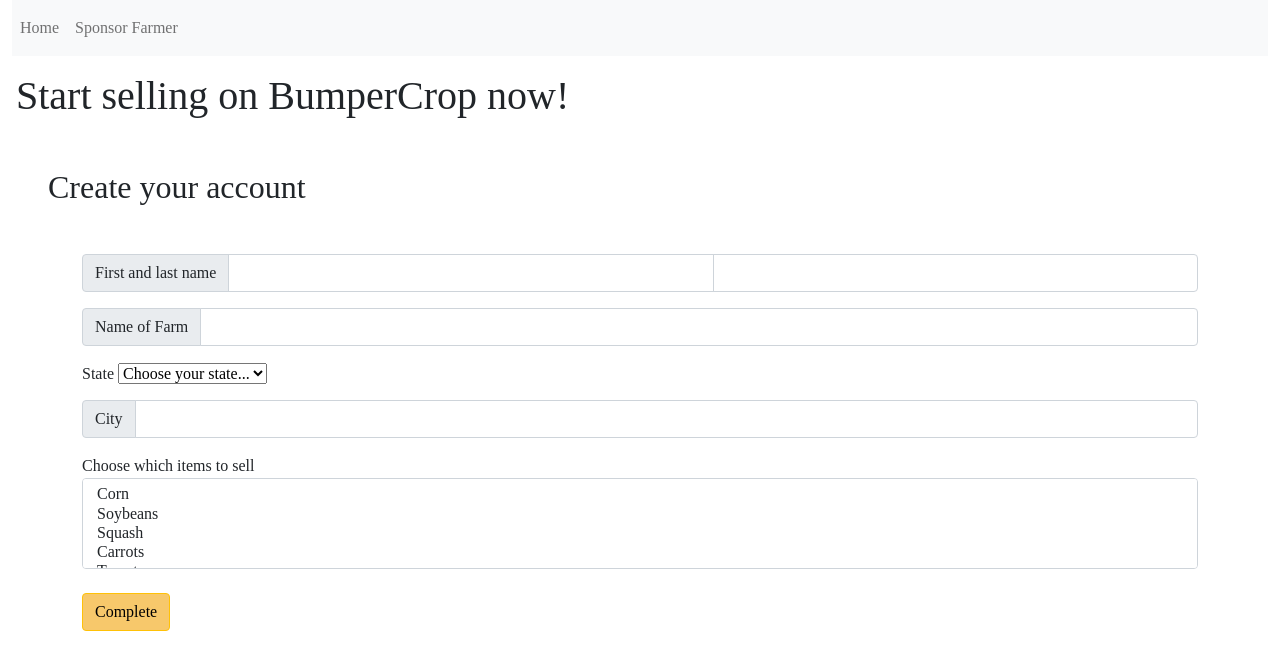
After one commit to Indiana-Agriculture-Team-2/agriculture-team2, a Flask app: page /accountcreation in a window 1280 px wide. The commit adds this page. Shown: the top 670 px of the page. Run offline with Flask 2, Linux system fonts and the light colour scheme.

Commit message:
account creation and checkout

```diff
--- a/flask-fire/server/src/app.py
+++ b/flask-fire/server/src/app.py
@@ -19,18 +19,40 @@ class Farmer:
 farmers = ["David Lamb", "Michael Smith", "John Doe", "Sarah Smith", "Joe Brown", "Emma Johnson"]
 farmNames = ["Boulder Valley Lands", "Bull's Eye Farms", "Black Raven Farm", "Meadowland Pastures", "Robinwood Estate", "Stallion Estate"]
 locations = ["Lebonon, IN", "Carmel, IN", "Fort Wayne, IN", "Bluffton, IN", "Bloominton, IN", "Greenfield, IN"]
+productsList = ["Corn", "Soybeans", "Squash", "Carrots", "Tomatoes"]
 products = [["Tomatoes"], ["Corn", "Soybeans"], ["Corn"], ["Squash", "Tomatoes"], ["Carrots", "Squash", "Tomatoes"], ["Soybeans"]]
 delivery = [True, True, False, True, False, False]
+
+## List of states
+states = ["Alabama","Alaska","Arizona","Arkansas","California","Colorado",
+  "Connecticut","Delaware","Florida","Georgia","Hawaii","Idaho","Illinois",
+  "Indiana","Iowa","Kansas","Kentucky","Louisiana","Maine","Maryland",
+  "Massachusetts","Michigan","Minnesota","Mississippi","Missouri","Montana",
+  "Nebraska","Nevada","New Hampshire","New Jersey","New Mexico","New York",
+  "North Carolina","North Dakota","Ohio","Oklahoma","Oregon","Pennsylvania",
+  "Rhode Island","South Carolina","South Dakota","Tennessee","Texas","Utah",
+  "Vermont","Virginia","Washington","West Virginia","Wisconsin","Wyoming"]
 
 @app.route('/sponsor')
 def sponsor():
     return render_template("sponsor.html", farmers=farmers, farmNames=farmNames, locations=locations, products=products, delivery=delivery)
 
+@app.route('/accountcreation')
+def accountcreation():
+    return render_template("accountcreation.html", states=states, productsList=productsList)
 
 @app.route('/checkout/<name>/')
 def checkout(name):
     return render_template("checkout.html", name=name)
 
+@app.route('/complete')
+def complete():
+    return render_template("complete.html")
+
+@app.route('/social', methods=["GET", "POST"])
+def social():
+    return render_template("social.html")
+
 if __name__ == '__main__':
     ##debug=True,host='0.0.0.0',port=int(os.environ.get('PORT', 8080))
     app.run()
--- /dev/null
+++ b/flask-fire/server/src/templates/accountcreation.html
@@ -0,0 +1,43 @@
+{% extends "base.html" %}
+{% block title %} Account Creation {% endblock %}
+
+{% block content %}
+
+<h1 class="m-3"> Start selling on BumperCrop now! </h1>
+<h2 class="m-5"> Create your account </h2>
+
+<div class="container-sm">
+    <form>
+        <div class="input-group mb-3">
+            <span class="input-group-text">First and last name</span>
+            <input type="text" aria-label="First name" class="form-control">
+            <input type="text" aria-label="Last name" class="form-control">
+        </div>
+        <div class="input-group mb-3">
+            <span class="input-group-text">Name of Farm</span>
+            <input class="form-control" aria-label="Name of Farm" type="text"></textarea>
+        </div>
+        State
+        <select class="custom-select mb-3">
+            <option selected>Choose your state...</option>
+            {% for state in states %}
+            <option value="1">{{ state }}</option>
+            {% endfor %}
+        </select>
+        <div class="input-group mb-3">
+            <span class="input-group-text">City</span>
+            <input class="form-control" aria-label="City" type="text"></textarea>
+        </div>
+        <div class="form-group mb-3">
+            <label for="exampleFormControlSelect2">Choose which items to sell</label>
+            <select multiple class="form-control" id="exampleFormControlSelect2">
+            {% for item in productsList %}
+              <option>{{item}}</option>
+            {% endfor %}
+            </select>
+          </div>
+        <a href="{{url_for('complete')}}" class="btn btn-warning my-2" type="submit">Complete</a>
+    </form>
+</div>
+
+{% endblock %}
--- a/flask-fire/server/src/templates/index.html
+++ b/flask-fire/server/src/templates/index.html
@@ -15,6 +15,10 @@
     <div class="d-flex justify-content-center align-items-center my-5">
       <a class="btn btn-warning" href="sponsor" role="button">Click to Sponsor a Farmer</a>
     </div>
+    <!-- Become a farmer button-->
+    <div class="d-flex justify-content-center align-items-center my-5">
+      <a class="btn btn-warning" href="accountcreation" role="button">Click to start selling with BumperCrop</a>
+    </div>
   </div>
 
   <!-- Introduction paragrap/statement block-->
```
Also changed, not shown: flask-fire/server/src/templates/checkout.html (+21 -2 lines), flask-fire/server/src/templates/complete.html (added, +11 -0 lines), flask-fire/server/src/templates/social.html (added, +7 -0 lines).
